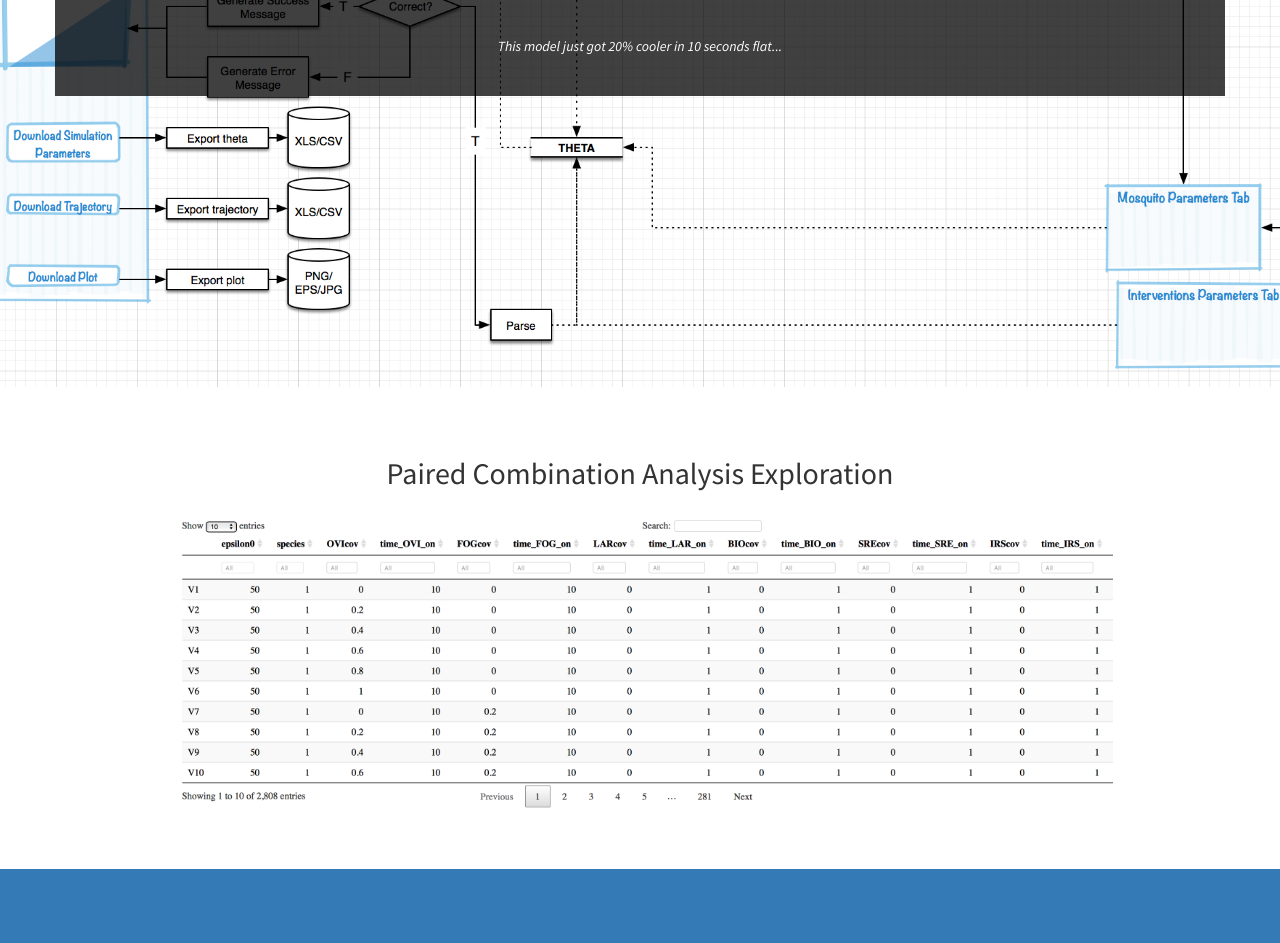
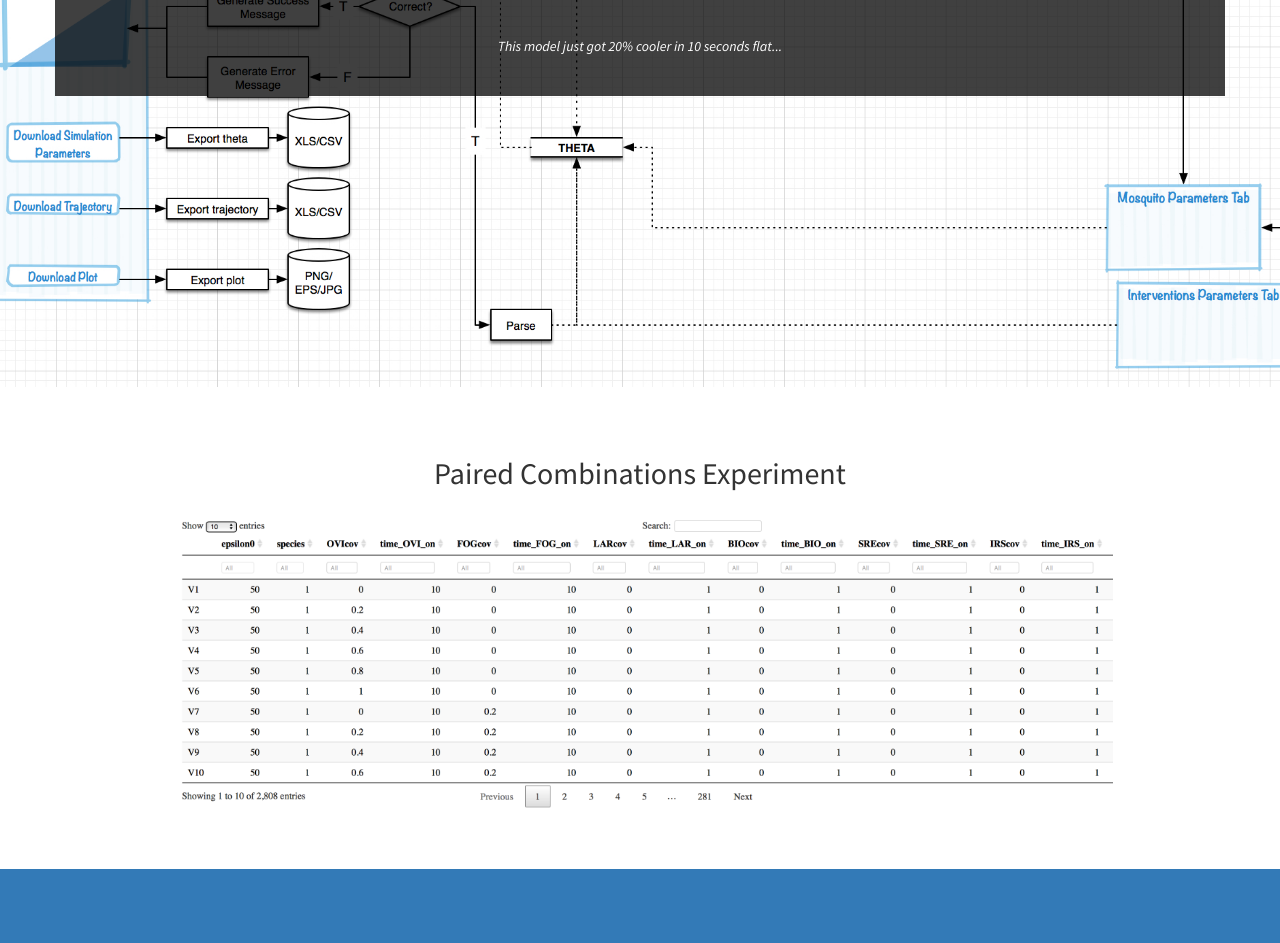
Before and after one commit to skiware/VCOM, a Jekyll site: the page built from index.html, in a window 1280 px wide. Shown: the part 513-1456 px from the top of the page. Built offline with Jekyll 4.4.1, drawn with Linux system fonts in a browser that asks for light colours.

Commit message:
Changing some text.

```diff
--- a/_includes/portfolio.html
+++ b/_includes/portfolio.html
@@ -2,7 +2,7 @@
   <div class="container">
     <div class="row">
       <div class="col-lg-10 col-lg-offset-1 text-center">
-        <h2>Paired Combination Analysis Exploration</h2>
+        <h2>Paired Combinations Experiment</h2>
         <a href="http://rpubs.com/slwu89/203111">
             <img class="img-portfolio img-responsive" src="img/table.png">
         </a>
```
Also changed, not shown: 2 other files.
